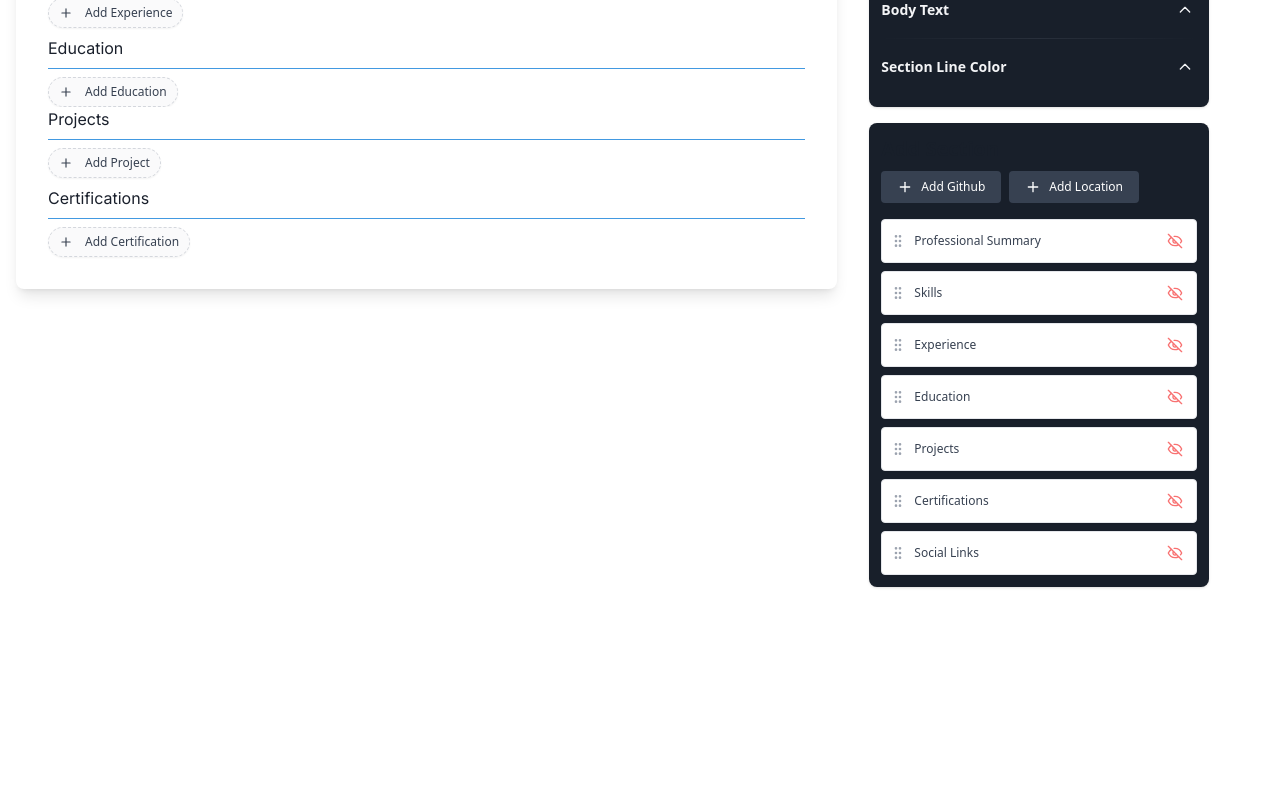
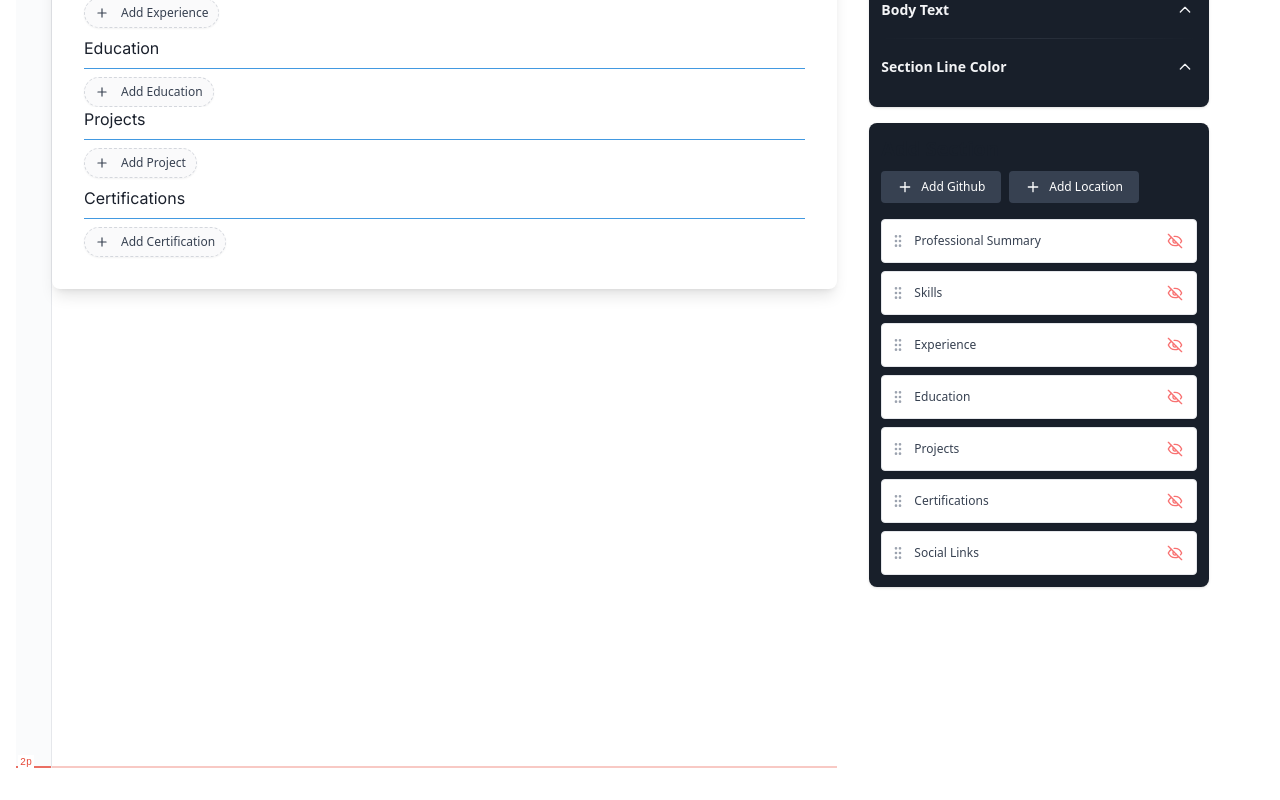
Before and after one commit to anil14349/cvnly, a React (Vite) app: page / in a window 1280 px wide. Shown: the part 463-1263 px from the top of the page. Before the commit the page ends 1082 px from the top, so only its background shows below. Built offline with nearby package versions, Linux system fonts and the light colour scheme; a web font is replaced by a local one.

Commit message:
added page markers

```diff
--- a/src/App.tsx
+++ b/src/App.tsx
@@ -15,6 +15,8 @@ import { Certification } from './types/certification';
 import ResumeHeader from './components/layout/ResumeHeader';
 import FontControlPanel from './components/widgets/FontControlPanel';
 import ResumeSectionsWidget from './components/widgets/ResumeSectionsWidget';
+import { PaginatedResume } from './components/layout/PaginatedResume';
+import A4Ruler from './components/layout/A4Ruler';
 
 // Import section components
 import SummarySection from './components/sections/SummarySection/SummarySection';
@@ -110,6 +112,12 @@ function App() {
 
   // Resume container ref for PDF generation and stats
   const resumeRef = useRef<HTMLDivElement>(null);
+
+  // Resume content ref for tracking content height
+  const resumeContentRef = useRef<HTMLDivElement>(null);
+
+  // Add state to track resume content height
+  const [resumeContentHeight, setResumeContentHeight] = useState<number>(1123);
 
   // Use custom hooks
   const { generatePdf } = usePdfGeneration();
@@ -630,6 +638,32 @@ function App() {
     return () => window.removeEventListener('add-resume-header-title', handler);
   }, []);
 
+  useEffect(() => {
+    if (resumeContentRef.current) {
+      setResumeContentHeight(resumeContentRef.current.scrollHeight);
+    }
+  }, [sections, skills, experiences, educations, projects, certifications, socialLinks, resumeData, fontOptions]);
+
+  const sectionTitlesMap = {
+    summary: 'Professional Summary',
+    skills: 'Skills',
+    experience: 'Experience',
+    education: 'Education',
+    projects: 'Projects',
+    certifications: 'Certifications',
+    social: 'Social Links',
+    title: 'Resume Title',
+  };
+
+  const handleMoveSection = () => {};
+  const handleAddSocialLink = () => {};
+  const handleUpdateSocialLink = () => {};
+  const handleDeleteSocialLink = () => {};
+  const handleUpdateName = () => {};
+  const handleUpdateTitle = () => {};
+
+  const renderSection = (section: ResumeSection) => <div>{section.type}</div>;
+
   return (
     <div className={`min-h-screen ${activeTheme === 'dark' ? 'dark' : ''} ${previewMode ? 'preview-mode' : ''}`}>
       {/* App Header */}
@@ -669,9 +703,29 @@ function App() {
       {/* Main content area */}
       <div className="container mx-auto px-4 py-8">
         <div className="grid grid-cols-12 gap-8">
-          {/* Resume content */}
+          {/* Resume content with A4 ruler and page markers */}
           <div className="col-span-8">
-            <div className={`bg-white rounded-lg shadow-lg p-8`} ref={resumeRef}>
+            <div style={{ display: 'flex', alignItems: 'flex-start', width: '100%' }}>
+              <A4Ruler heightPx={1123} unit="cm" showLabels={true} style={{ marginRight: 0 }} contentHeightPx={resumeContentHeight} />
+              <div style={{ position: 'relative', flex: 1 }}>
+                <div className={`bg-white rounded-lg shadow-lg p-8`} ref={resumeContentRef} style={{ position: 'relative' }}>
+                  {/* Horizontal page break lines over resume content */}
+                  {Array.from({ length: Math.floor(resumeContentHeight / 1123) }, (_, i) => (
+                    <div
+                      key={`resume-page-break-${i}`}
+                      style={{
+                        position: 'absolute',
+                        top: (i + 1) * 1123 - 1,
+                        left: 0,
+                        width: '100%',
+                        height: 2,
+                        background: '#e74c3c',
+                        opacity: 0.3,
+                        zIndex: 10,
+                        pointerEvents: 'none',
+                      }}
+                    />
+                  ))}
                   <ResumeHeader
                     resumeData={resumeData}
                     setResumeData={previewMode ? (() => {}) : setResumeData}
@@ -792,6 +846,8 @@ function App() {
                   })}
                 </div>
               </div>
+            </div>
+          </div>
 
           {/* Hide sidebar controls in preview mode */}
           {!previewMode && (
--- /dev/null
+++ b/src/components/layout/A4Ruler.tsx
@@ -0,0 +1,94 @@
+import React from 'react';
+
+interface A4RulerProps {
+  heightPx?: number; // Default: 1123px (A4 at 96dpi)
+  unit?: 'cm' | 'in'; // Default: 'cm'
+  showLabels?: boolean; // Show numeric labels
+  style?: React.CSSProperties;
+  contentHeightPx?: number; // actual resume content height
+}
+
+const A4_HEIGHT_PX = 1123; // 297mm at 96dpi
+const A4_HEIGHT_CM = 29.7;
+const CM_TO_PX = A4_HEIGHT_PX / A4_HEIGHT_CM;
+const IN_TO_PX = 96; // 1 inch = 96px
+
+const A4Ruler: React.FC<A4RulerProps> = ({
+  heightPx = A4_HEIGHT_PX,
+  unit = 'cm',
+  showLabels = true,
+  style = {},
+  contentHeightPx,
+}) => {
+  const displayHeight = contentHeightPx || heightPx;
+  const majorTick = unit === 'cm' ? 1 : 0.5; // 1cm or 0.5in
+  const maxVal = unit === 'cm' ? A4_HEIGHT_CM : displayHeight / IN_TO_PX;
+  const tickPx = unit === 'cm' ? CM_TO_PX : IN_TO_PX / 2;
+  const ticks = [];
+
+  for (let i = 0; i <= maxVal; i += majorTick) {
+    ticks.push(i);
+  }
+
+  // Calculate horizontal page break positions for A4 pages based on displayHeight
+  const pageBreaks = [];
+  const pageHeightPx = heightPx;
+  let curr = pageHeightPx;
+  while (curr < displayHeight) {
+    pageBreaks.push(curr);
+    curr += pageHeightPx;
+  }
+
+  return (
+    <div
+      style={{
+        width: 36,
+        height: displayHeight,
+        background: '#fafbfc',
+        borderRight: '1px solid #e5e7eb',
+        position: 'relative',
+        boxSizing: 'border-box',
+        ...style,
+      }}
+    >
+      {/* Only horizontal page break markers and page numbers */}
+      {pageBreaks.map((y, i) => (
+        <>
+          <div
+            key={`page-break-${i}`}
+            style={{
+              position: 'absolute',
+              top: y - 1,
+              left: 0,
+              width: '100%',
+              height: 2,
+              background: '#e74c3c',
+              opacity: 0.8,
+              zIndex: 2,
+            }}
+          />
+          {/* Page number label */}
+          <span
+            key={`page-label-${i}`}
+            style={{
+              position: 'absolute',
+              top: y - 12,
+              left: 2,
+              fontSize: 10,
+              color: '#e74c3c',
+              fontFamily: 'monospace',
+              background: '#fff',
+              padding: '0 2px',
+              zIndex: 3,
+              userSelect: 'none',
+            }}
+          >
+            {`${i + 2}p`}
+          </span>
+        </>
+      ))}
+    </div>
+  );
+};
+
+export default A4Ruler;
--- a/src/components/layout/PaginatedResume.tsx
+++ b/src/components/layout/PaginatedResume.tsx
@@ -1,7 +1,5 @@
 import React, { useEffect, useRef, useState } from 'react';
-import { FontOptions } from '../../types/common';
-import { Section } from '../../types/section';
-import { SocialLink } from '../../types/social';
+import type { FontOptions, SocialLink, ResumeSection } from '../../types/common';
 import { getFontWeightValue } from '../../utils/fontUtils';
 import ResumeHeaderName from './ResumeHeaderName';
 import ResumeHeaderTitle from './ResumeHeaderTitle';
@@ -10,60 +8,60 @@ import SectionHeaderLine from '../common/SectionHeaderLine';
 
 const PAGE_HEIGHT = 1123; // A4 height at 96 DPI
 const PAGE_WIDTH = 794; // A4 width at 96 DPI
+const A4_HEIGHT_PX = 1123; // 297mm at 96dpi
+const A4_WIDTH_PX = 794;   // 210mm at 96dpi
 
 interface PaginatedResumeProps {
-    sections: Section[];
+    sections: ResumeSection[];
     sectionTitles: Record<string, string>;
     fontOptions: FontOptions;
     socialLinks: SocialLink[];
-    resumeData: {
-        name: string;
-        title: string;
-    };
-    onUpdateSection: (field: string, value: string) => void;
+    name: string;
+    title: string;
     onMoveSection: (fromIndex: number, toIndex: number) => void;
     onAddSocialLink: (type: string) => void;
     onUpdateSocialLink: (index: number, field: string, value: string) => void;
     onDeleteSocialLink: (index: number) => void;
-    renderSection: (section: Section) => React.ReactNode;
-    name: string;
-    title: string;
+    renderSection: (section: ResumeSection) => React.ReactNode;
     onUpdateName: (name: string) => void;
     onUpdateTitle: (title: string) => void;
 }
 
-export const PaginatedResume: React.FC<PaginatedResumeProps> = ({
-    sections,
-    sectionTitles,
-    fontOptions,
-    socialLinks,
-    resumeData,
-    onUpdateSection,
-    onMoveSection,
-    onAddSocialLink,
-    onUpdateSocialLink,
-    onDeleteSocialLink,
-    renderSection,
-    name,
-    title,
-    onUpdateName,
-    onUpdateTitle,
-}) => {
+const getPageBreaks = (contentHeight: number, pageHeight: number) => {
+    const breaks = [];
+    let curr = pageHeight;
+    while (curr < contentHeight) {
+        breaks.push(curr);
+        curr += pageHeight;
+    }
+    return breaks;
+};
+
+export const PaginatedResume = React.forwardRef<HTMLDivElement, PaginatedResumeProps>((props, ref) => {
     const contentRef = useRef<HTMLDivElement>(null);
+    const [contentHeight, setContentHeight] = useState(0);
     const [pages, setPages] = useState<HTMLDivElement[]>([]);
 
     const getFontStyle = (options: FontOptions) => {
         return {
-            '--font-family': options.fontFamily,
-            '--font-size': `${options.fontSize}px`,
-            '--font-weight': getFontWeightValue(options.fontWeight),
-            '--line-height': options.lineHeight,
-            '--letter-spacing': `${options.letterSpacing}px`,
-            '--color': options.color,
-            fontStyle: options.italic ? 'italic' : 'normal',
-            textDecoration: options.underline ? 'underline' : 'none',
+            '--font-family': options.bodyFont,
+            '--font-size': options.bodySize,
+            '--font-weight': getFontWeightValue(options.bodyWeight),
+            '--line-height': options.bodyLineHeight,
+            '--letter-spacing': options.bodyLetterSpacing,
+            '--color': options.bodyColor,
+            fontStyle: options.bodyItalic ? 'italic' : 'normal',
+            textDecoration: options.bodyUnderline ? 'underline' : 'none',
         } as React.CSSProperties;
     };
+
+    useEffect(() => {
+        if (contentRef.current) {
+            setContentHeight(contentRef.current.scrollHeight);
+        }
+    }, [props.sections, props.fontOptions, props.socialLinks, props.name, props.title]);
+
+    const pageBreaks = getPageBreaks(contentHeight, PAGE_HEIGHT);
 
     useEffect(() => {
         const calculatePages = () => {
@@ -110,54 +108,82 @@ export const PaginatedResume: React.FC<PaginatedResumeProps> = ({
         return () => {
             window.removeEventListener('resize', calculatePages);
         };
-    }, [sections, fontOptions]);
+    }, [props.sections, props.fontOptions]);
 
     return (
-        <div className="resume-container" style={getFontStyle(fontOptions)}>
+        <div ref={ref} style={{ position: 'relative' }}>
             <div ref={contentRef} className="hidden">
                 {/* Header Section */}
                 <div className="mb-8">
                     <ResumeHeaderName
-                        name={name}
-                        fontOptions={fontOptions}
-                        onUpdate={onUpdateName}
+                        name={props.name}
+                        fontOptions={props.fontOptions}
+                        onUpdate={() => props.onUpdateName(props.name)}
                     />
                     <ResumeHeaderTitle
-                        title={title}
-                        fontOptions={fontOptions}
-                        onUpdate={onUpdateTitle}
+                        title={props.title}
+                        fontOptions={props.fontOptions}
+                        onUpdate={() => props.onUpdateTitle(props.title)}
                     />
                     <ResumeSocialLinks
-                        socialLinks={socialLinks}
-                        fontOptions={fontOptions}
-                        onAdd={onAddSocialLink}
-                        onUpdate={onUpdateSocialLink}
-                        onDelete={onDeleteSocialLink}
+                        socialLinks={props.socialLinks}
+                        fontOptions={props.fontOptions}
+                        deleteSocialLink={() => {}}
+                        updateSocialLink={() => {}}
                     />
                 </div>
 
                 {/* Resume Sections */}
-                {sections.map((section, index) => (
-                    <div key={section} className="section mb-8">
+                {props.sections.map((section, index) => (
+                    <div key={section.type + index} className="section mb-8">
                         <SectionHeaderLine
-                            title={sectionTitles[section]}
-                            fontOptions={fontOptions}
-                            moveSection={onMoveSection}
-                            section={section}
-                            index={index}
+                            title={props.sectionTitles[section.type]}
+                            fontOptions={props.fontOptions}
                         />
-                        {renderSection(section)}
+                        {props.renderSection(section)}
                     </div>
                 ))}
             </div>
 
+            {/* A4 page margin indicator overlay */}
+            <div
+                className="a4-page-indicator"
+                style={{
+                    position: 'absolute',
+                    top: 0,
+                    left: '50%',
+                    transform: 'translateX(-50%)',
+                    width: `${A4_WIDTH_PX}px`,
+                    height: `${A4_HEIGHT_PX}px`,
+                    border: '2px dashed #e74c3c',
+                    pointerEvents: 'none',
+                    zIndex: 10,
+                }}
+            />
+
+            {/* Horizontal page break lines */}
+            {pageBreaks.map((y, i) => (
+                <div
+                    key={`page-break-${i}`}
+                    style={{
+                        position: 'absolute',
+                        top: y,
+                        left: 0,
+                        width: '100%',
+                        height: 2,
+                        background: '#e74c3c',
+                        opacity: 0.3,
+                        zIndex: 10,
+                        pointerEvents: 'none',
+                    }}
+                />
+            ))}
+
             <div className="flex flex-col items-center">
                 {pages.map((page, index) => (
-                    <div key={index} className="resume-page">
-                        {page}
-                    </div>
+                    <div key={index} className="resume-page" dangerouslySetInnerHTML={{ __html: page.outerHTML }} />
                 ))}
             </div>
         </div>
     );
-};
+});
```
Lines whose indentation alone changed are shown as unchanged.
